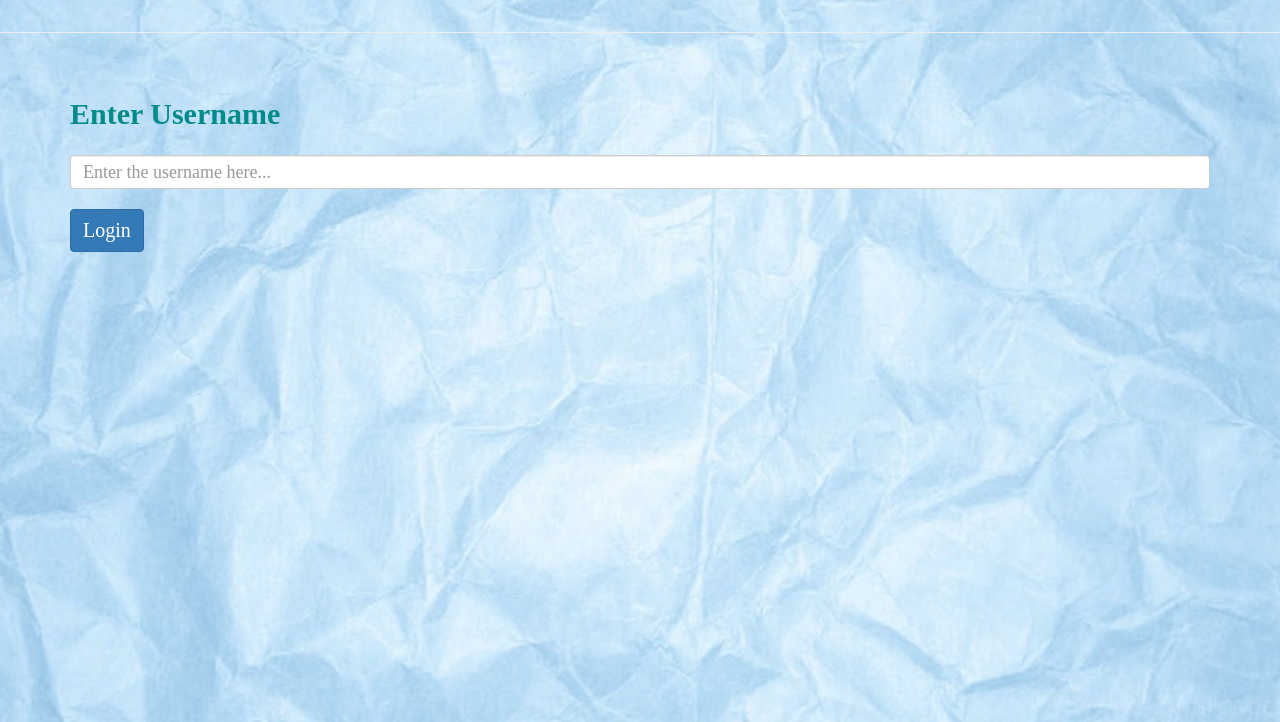
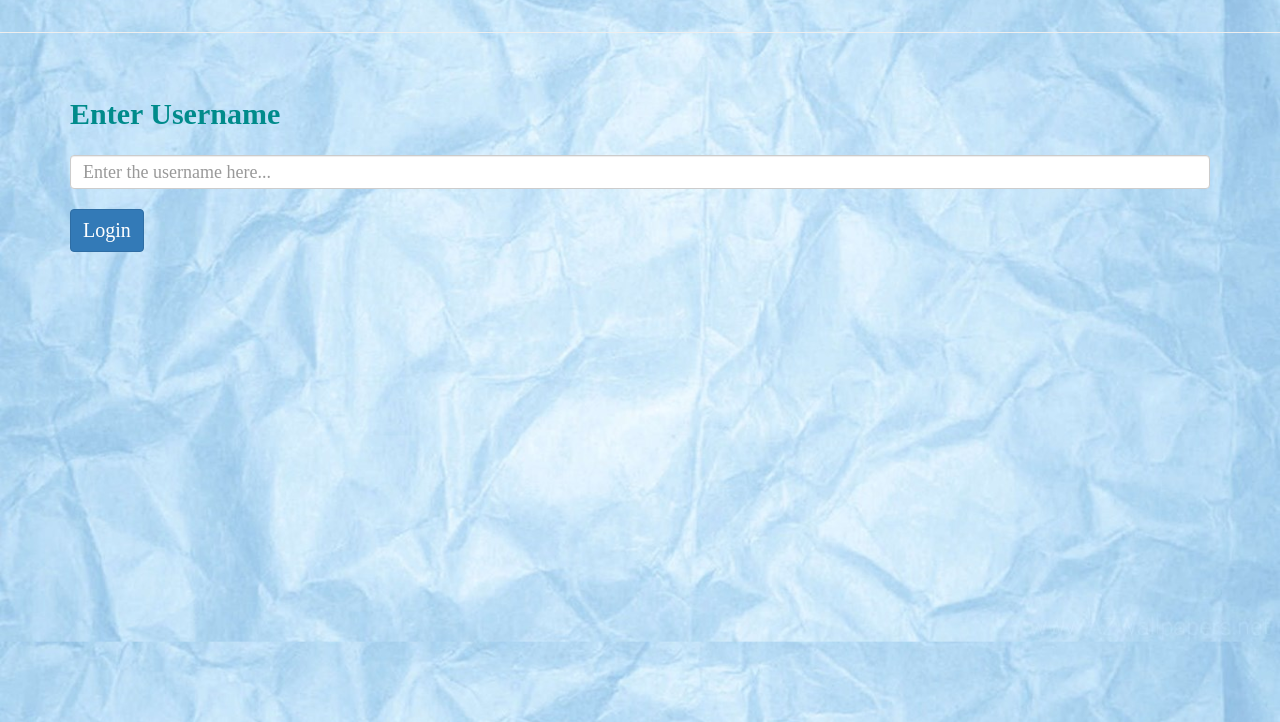
Before and after one commit to theWeboy/Chat-App, a website: page public/index.html in a window 1280 px wide. Shown: the part 78-800 px from the top of the page. Drawn offline with nearby package versions, Linux system fonts and the light colour scheme; no server answers; a web font is replaced by a local one.

Commit message:
code optimization

```diff
--- a/public/index.html
+++ b/public/index.html
@@ -12,25 +12,8 @@
             margin-top: 30px;
             font-family: 'Bellefair', serif;
             background-image: url("back1.jpeg");
-            background-position: center center;
-            background-repeat:  no-repeat;
-            background-attachment: fixed;
-            background-size:  cover;
-
+            background-size: 100%;
         }
-        /*#particles-js{*/
-            /*position: fixed;*/
-            /*width: 100%;*/
-            /*height: 100%;*/
-            /*z-index: 0;*/
-            /*top: 0;*/
-            /*left: 0;*/
-            /*background-color: #b61924;*/
-
-            /*background-size: cover;*/
-            /*background-position: 50% 50%;*/
-            /*background-repeat: no-repeat;*/
-        /*}*/
         #messageArea{
             display: none;
         }
@@ -131,12 +114,6 @@
             crossorigin="anonymous"></script>
     <script src="/socket.io/socket.io.js"></script>
     <script src="https://cdn.jsdelivr.net/npm/particles.js@2.0.0/particles.min.js"></script>
-    <!--<script>-->
-        <!--particlesJS.load('particles-js',-->
-        <!--'particles.json', function () {-->
-                <!--console.log('particles.json loaded...');-->
-        <!--});-->
-    <!--</script>-->
     <script>
         $(function () {
             var socket = io.connect();
```
